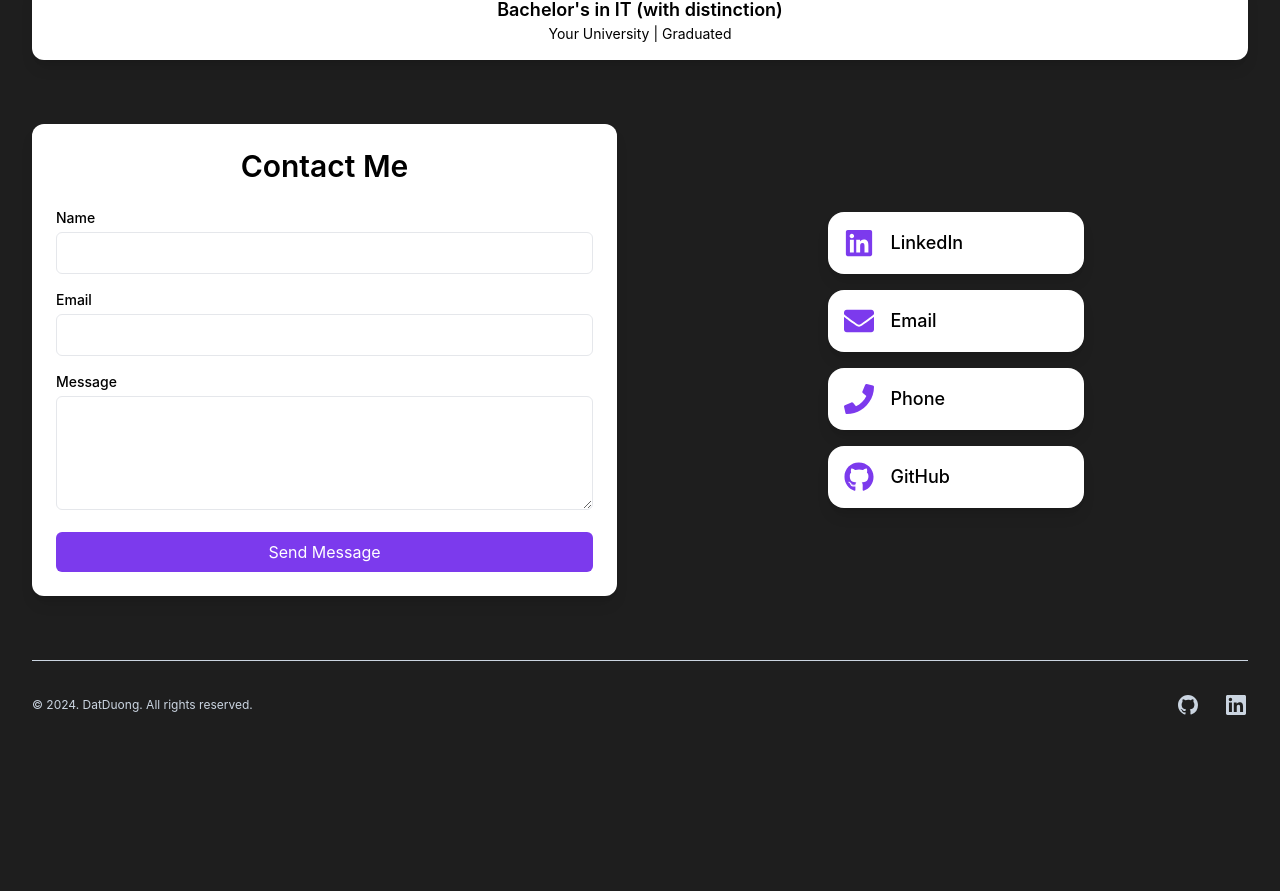
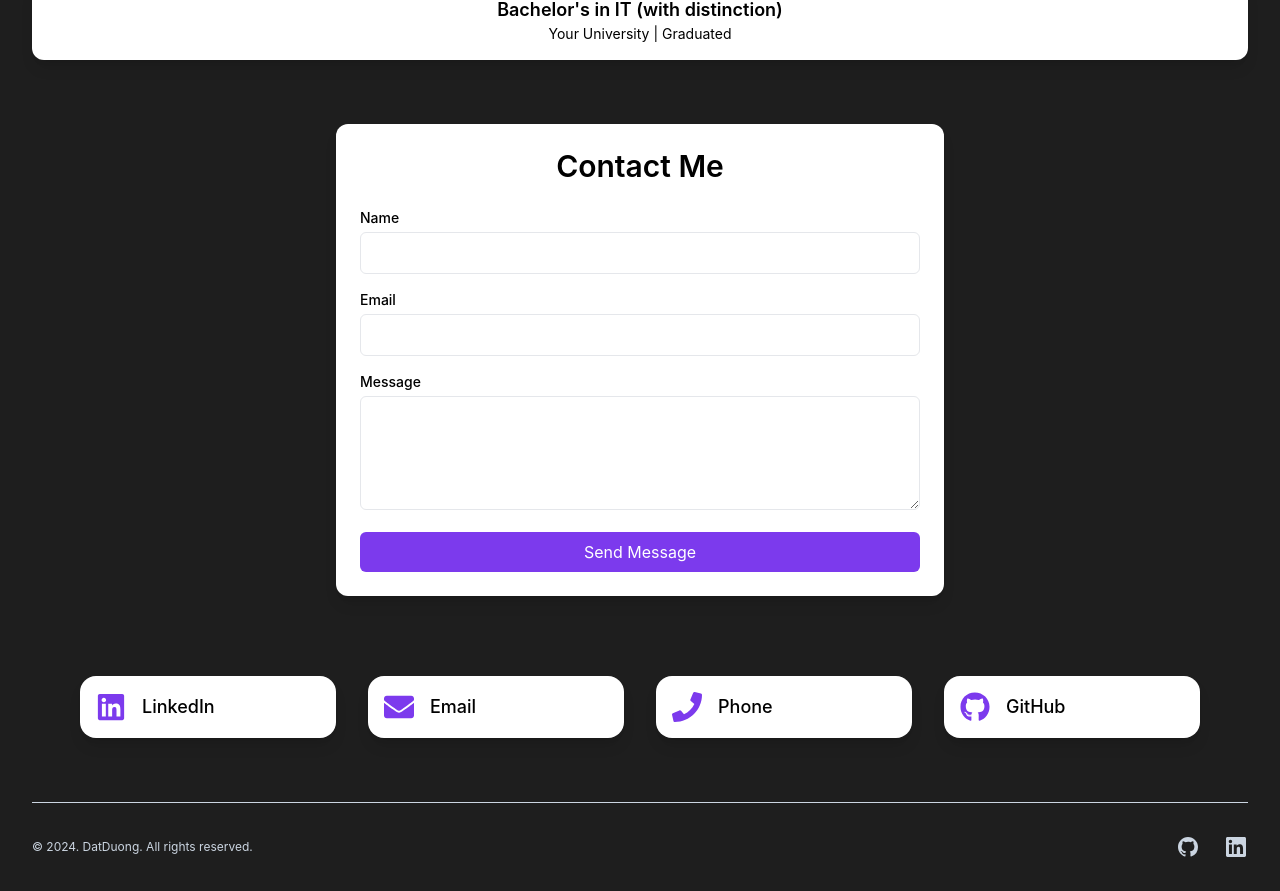
Before and after one commit to Git-DanD/dand-portfolio, a React (Create React App) app: page / in a window 1280 px wide. Shown: the part 860-1751 px from the top of the page. Before the commit the page ends 1609 px from the top, so only its background shows below. Built offline with nearby package versions, Linux system fonts and the light colour scheme.

Commit message:
fixed contact component

```diff
--- a/src/Components/Contact.js
+++ b/src/Components/Contact.js
@@ -20,7 +20,7 @@ const Contact = () => {
 
   return (
     <section id="contact" className="p-8 dark:bg-gray-100 dark:text-gray-800">
-      <div className="container mx-auto flex flex-col md:flex-row items-center justify-center gap-12">
+      <div className="container mx-auto flex flex-col items-center justify-center gap-12">
         {/* Left Side - Contact Form */}
         <div className="w-full md:w-1/2 bg-white shadow-lg p-6 rounded-xl dark:bg-gray-200">
           <h2 className="text-3xl font-semibold dark:text-violet-600 mb-6 text-center">
@@ -81,8 +81,8 @@ const Contact = () => {
           </form>
         </div>
 
-        {/* Right Side - Contact Icons */}
-        <div className="w-full md:w-1/2 flex flex-col items-center space-y-4">
+        {/* Right Side - Contact Icons arranged horizontally */}
+        <div className="w-full flex justify-center space-x-8 mt-8">
           {[
             {
               icon: FaLinkedin,
```
